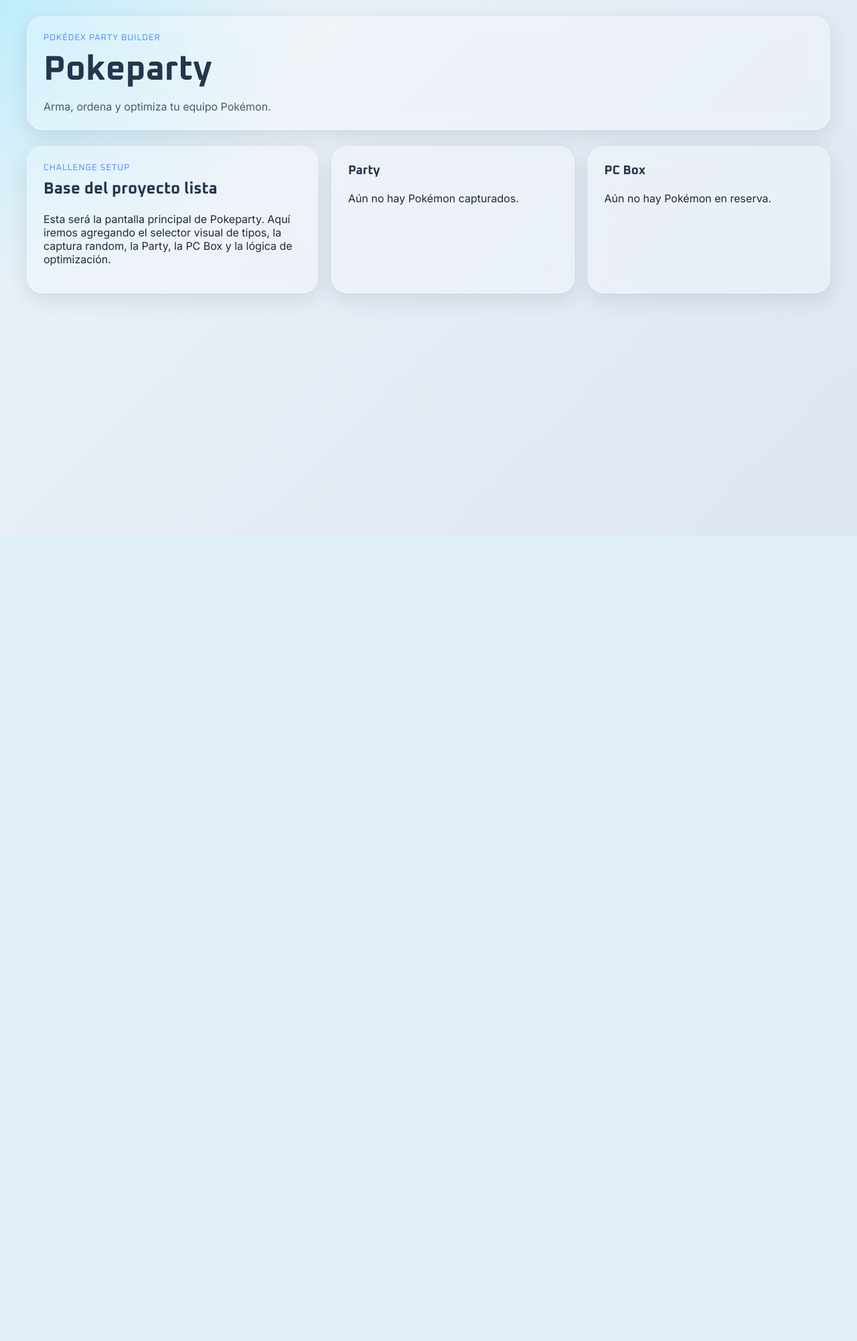
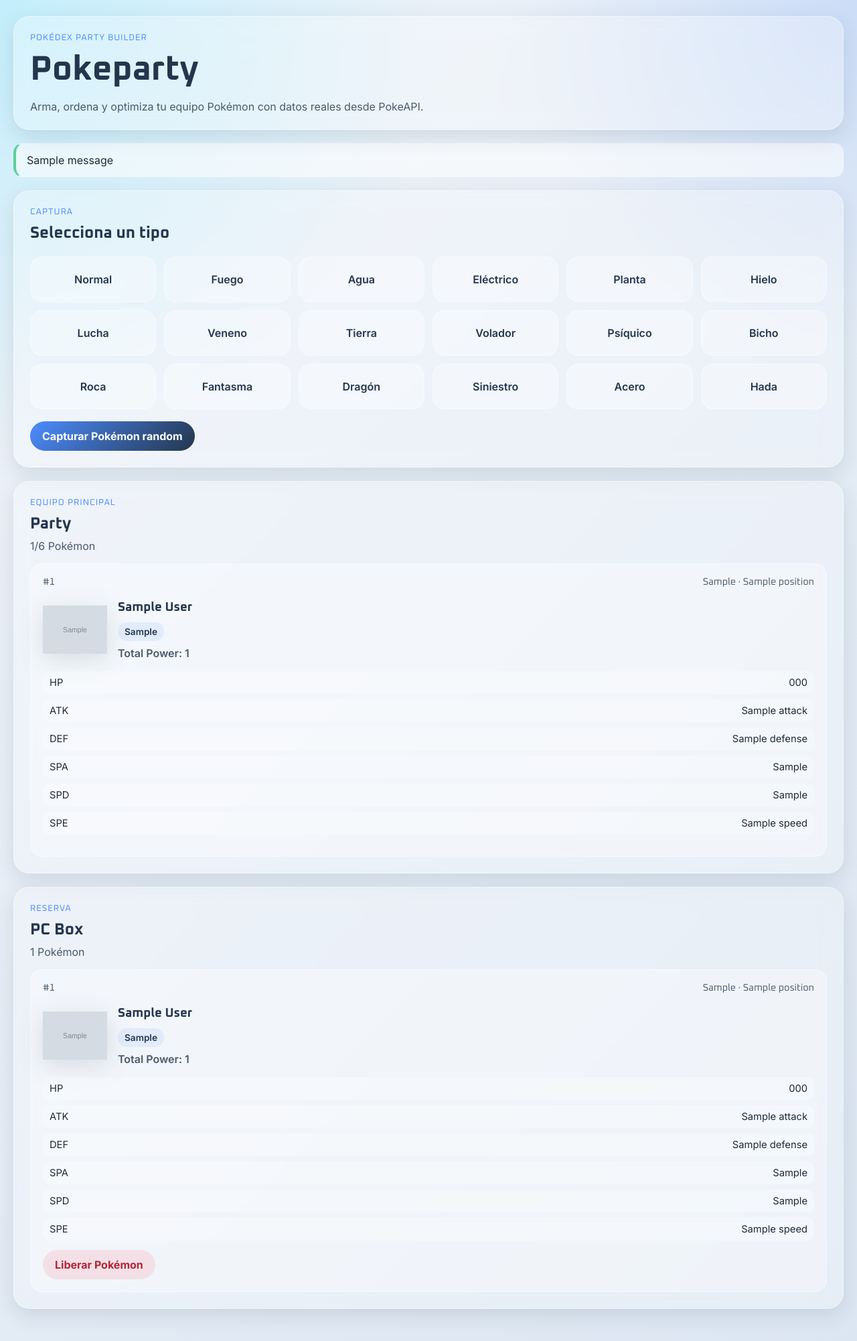
Before and after one commit to raulantonino/pokeparty, a Django app: template templates/roster/dashboard.html in a window 1280 px wide. Shown: the whole page at 67% size. Before the commit the page ends 459 px from the top, so only its background shows below. Run offline with Django 5.2, Linux system fonts and the light colour scheme; tables that the repository leaves empty hold one stand-in row (values such as "Sample post"); the template is opened without the code that fills it: values that come from a table or form of the project are taken from there, most other values are stand-ins (such as "Sample title", 1, 10 or a date in 2020); grey boxes marked "Sample" are stand-in pictures; one stand-in notice (Sample message) is shown.

Commit message:
feat(api): integrate pokeapi service and capture flow

```diff
--- /dev/null
+++ b/roster/forms.py
@@ -0,0 +1,11 @@
+from django import forms
+
+from .models import PokemonType
+
+
+class PokemonTypeSelectionForm(forms.Form):
+    pokemon_type = forms.ChoiceField(
+        choices=PokemonType.choices,
+        widget=forms.RadioSelect,
+        label="Tipo de Pokémon",
+    )
--- a/roster/urls.py
+++ b/roster/urls.py
@@ -1,8 +1,11 @@
 from django.urls import path
+
 from . import views
 
 app_name = "roster"
 
 urlpatterns = [
     path("", views.dashboard_view, name="dashboard"),
+    path("capture/", views.capture_pokemon_view, name="capture"),
+    path("release/<int:entry_id>/", views.release_pokemon_view, name="release"),
 ]
--- a/static/css/styles.css
+++ b/static/css/styles.css
@@ -9,6 +9,7 @@
     --cyan-glow: #8fe8ff;
     --red-soft: #ff5c6c;
     --yellow-soft: #ffd166;
+    --green-soft: #5ecf9d;
 
     --glass-bg: rgba(255, 255, 255, 0.28);
     --glass-border: rgba(255, 255, 255, 0.42);
@@ -16,6 +17,8 @@
 
     --radius-xl: 24px;
     --radius-lg: 18px;
+    --radius-md: 14px;
+    --transition-fast: 180ms ease;
 }
 
 * {
@@ -28,16 +31,26 @@
     font-family: "Inter", sans-serif;
     color: var(--text-main);
     background:
-        radial-gradient(circle at top left, rgba(143, 232, 255, 0.5), transparent 30%),
+        radial-gradient(circle at top left, rgba(143, 232, 255, 0.45), transparent 28%),
+        radial-gradient(circle at top right, rgba(76, 141, 255, 0.18), transparent 22%),
         linear-gradient(135deg, var(--bg-main), var(--bg-secondary));
 }
 
-h1, h2, h3, .eyebrow, .section-kicker {
+img {
+    display: block;
+    max-width: 100%;
+}
+
+button {
+    font: inherit;
+}
+
+h1, h2, h3, .eyebrow, .section-kicker, .pokemon-id, .pokemon-position {
     font-family: "Oxanium", sans-serif;
 }
 
 .app-shell {
-    width: min(1200px, calc(100% - 32px));
+    width: min(1240px, calc(100% - 32px));
     margin: 0 auto;
     padding: 24px 0 48px;
 }
@@ -53,7 +66,7 @@
 
 .site-header {
     padding: 24px;
-    margin-bottom: 24px;
+    margin-bottom: 20px;
 }
 
 .eyebrow,
@@ -74,28 +87,230 @@
 .site-subtitle {
     margin: 12px 0 0;
     color: var(--text-soft);
-    max-width: 55ch;
+    max-width: 60ch;
 }
 
-.dashboard-grid {
+.messages-stack {
     display: grid;
-    grid-template-columns: 1.2fr 1fr 1fr;
+    gap: 10px;
+    margin-bottom: 20px;
+}
+
+.message {
+    padding: 14px 16px;
+    border-radius: var(--radius-md);
+    border: 1px solid rgba(255, 255, 255, 0.35);
+    background: rgba(255, 255, 255, 0.55);
+}
+
+.message-success {
+    border-left: 4px solid var(--green-soft);
+}
+
+.message-warning {
+    border-left: 4px solid var(--yellow-soft);
+}
+
+.message-error {
+    border-left: 4px solid var(--red-soft);
+}
+
+.dashboard-layout {
+    display: grid;
     gap: 20px;
 }
 
-.hero-panel,
-.column-panel {
+.capture-panel,
+.list-panel {
     padding: 24px;
 }
 
-.hero-panel h2,
-.column-panel h3 {
-    margin-top: 0;
+.section-heading h2 {
+    margin: 0 0 8px;
     color: var(--blue-deep);
 }
 
-@media (max-width: 900px) {
-    .dashboard-grid {
-        grid-template-columns: 1fr;
+.section-heading p:last-child {
+    margin-top: 0;
+    color: var(--text-soft);
+}
+
+.type-grid {
+    display: grid;
+    grid-template-columns: repeat(6, minmax(0, 1fr));
+    gap: 12px;
+    margin: 20px 0 18px;
+}
+
+.type-card {
+    position: relative;
+    display: flex;
+    align-items: center;
+    justify-content: center;
+    min-height: 68px;
+    padding: 12px;
+    border-radius: var(--radius-lg);
+    border: 1px solid rgba(255, 255, 255, 0.38);
+    background: rgba(255, 255, 255, 0.32);
+    cursor: pointer;
+    transition: transform var(--transition-fast), border-color var(--transition-fast), box-shadow var(--transition-fast);
+    text-align: center;
+    color: var(--blue-deep);
+    font-weight: 600;
+}
+
+.type-card:hover {
+    transform: translateY(-2px);
+    box-shadow: 0 10px 24px rgba(36, 54, 77, 0.1);
+}
+
+.type-card input {
+    position: absolute;
+    opacity: 0;
+    pointer-events: none;
+}
+
+.type-card:has(input:checked) {
+    border-color: rgba(76, 141, 255, 0.85);
+    box-shadow: 0 0 0 2px rgba(76, 141, 255, 0.18);
+    background: rgba(255, 255, 255, 0.52);
+}
+
+.primary-button,
+.danger-button {
+    border: none;
+    border-radius: 999px;
+    padding: 12px 18px;
+    cursor: pointer;
+    transition: transform var(--transition-fast), opacity var(--transition-fast);
+}
+
+.primary-button:hover,
+.danger-button:hover {
+    transform: translateY(-1px);
+}
+
+.primary-button {
+    background: linear-gradient(135deg, var(--blue-main), var(--blue-deep));
+    color: white;
+    font-weight: 700;
+}
+
+.danger-button {
+    background: rgba(255, 92, 108, 0.14);
+    color: #b32436;
+    font-weight: 700;
+}
+
+.pokemon-grid {
+    display: grid;
+    grid-template-columns: repeat(auto-fit, minmax(260px, 1fr));
+    gap: 16px;
+}
+
+.pokemon-card {
+    padding: 18px;
+    border-radius: var(--radius-lg);
+    background: rgba(255, 255, 255, 0.34);
+    border: 1px solid rgba(255, 255, 255, 0.38);
+}
+
+.pokemon-card-top {
+    display: flex;
+    justify-content: space-between;
+    gap: 12px;
+    margin-bottom: 14px;
+    color: var(--text-soft);
+    font-size: 0.9rem;
+}
+
+.pokemon-main {
+    display: grid;
+    grid-template-columns: 96px 1fr;
+    gap: 16px;
+    align-items: center;
+    margin-bottom: 14px;
+}
+
+.pokemon-image {
+    width: 96px;
+    height: 96px;
+    object-fit: contain;
+    filter: drop-shadow(0 8px 18px rgba(36, 54, 77, 0.14));
+}
+
+.pokemon-name {
+    margin: 0 0 10px;
+    color: var(--blue-deep);
+}
+
+.type-chip-row {
+    display: flex;
+    flex-wrap: wrap;
+    gap: 8px;
+    margin-bottom: 8px;
+}
+
+.type-chip {
+    display: inline-flex;
+    align-items: center;
+    padding: 6px 10px;
+    border-radius: 999px;
+    background: rgba(76, 141, 255, 0.1);
+    color: var(--blue-deep);
+    font-size: 0.85rem;
+    font-weight: 600;
+}
+
+.power-line {
+    margin: 0;
+    color: var(--text-soft);
+    font-weight: 600;
+}
+
+.stats-list {
+    display: grid;
+    gap: 8px;
+    margin-bottom: 14px;
+}
+
+.stat-row {
+    display: flex;
+    justify-content: space-between;
+    gap: 12px;
+    padding: 8px 10px;
+    border-radius: 10px;
+    background: rgba(255, 255, 255, 0.3);
+    font-size: 0.92rem;
+}
+
+.empty-state {
+    margin: 0;
+    color: var(--text-soft);
+}
+
+@media (max-width: 1100px) {
+    .type-grid {
+        grid-template-columns: repeat(4, minmax(0, 1fr));
     }
 }
+
+@media (max-width: 720px) {
+    .app-shell {
+        width: min(100% - 20px, 1240px);
+    }
+
+    .type-grid {
+        grid-template-columns: repeat(2, minmax(0, 1fr));
+    }
+
+    .pokemon-main {
+        grid-template-columns: 1fr;
+        justify-items: center;
+        text-align: center;
+    }
+
+    .type-chip-row {
+        justify-content: center;
+    }
+}
--- a/templates/base.html
+++ b/templates/base.html
@@ -20,8 +20,20 @@
                 <p class="eyebrow">Pokédex party builder</p>
                 <h1 class="site-title">Pokeparty</h1>
             </div>
-            <p class="site-subtitle">Arma, ordena y optimiza tu equipo Pokémon.</p>
+            <p class="site-subtitle">
+                Arma, ordena y optimiza tu equipo Pokémon con datos reales desde PokeAPI.
+            </p>
         </header>
+
+        {% if messages %}
+            <section class="messages-stack">
+                {% for message in messages %}
+                    <article class="message message-{{ message.tags }}">
+                        {{ message }}
+                    </article>
+                {% endfor %}
+            </section>
+        {% endif %}
 
         <main class="page-content">
             {% block content %}{% endblock %}
--- a/templates/roster/dashboard.html
+++ b/templates/roster/dashboard.html
@@ -1,27 +1,62 @@
 {% extends "base.html" %}
 
-{% block title %}Pokeparty | Inicio{% endblock %}
+{% block title %}Pokeparty | Dashboard{% endblock %}
 
 {% block content %}
-<section class="dashboard-grid">
-    <section class="glass-panel hero-panel">
-        <p class="section-kicker">Challenge setup</p>
-        <h2>Base del proyecto lista</h2>
-        <p>
-            Esta será la pantalla principal de Pokeparty. Aquí iremos agregando el
-            selector visual de tipos, la captura random, la Party, la PC Box y la lógica
-            de optimización.
-        </p>
+<section class="dashboard-layout">
+    <section class="glass-panel capture-panel">
+        <div class="section-heading">
+            <p class="section-kicker">Captura</p>
+            <h2>Selecciona un tipo</h2>
+        </div>
+
+        <form method="post" action="{% url 'roster:capture' %}">
+            {% csrf_token %}
+            <div class="type-grid">
+                {% for radio in form.pokemon_type %}
+                    <label class="type-card">
+                        {{ radio.tag }}
+                        <span>{{ radio.choice_label }}</span>
+                    </label>
+                {% endfor %}
+            </div>
+
+            <button type="submit" class="primary-button">
+                Capturar Pokémon random
+            </button>
+        </form>
     </section>
 
-    <section class="glass-panel column-panel">
-        <h3>Party</h3>
-        <p>Aún no hay Pokémon capturados.</p>
+    <section class="glass-panel list-panel">
+        <div class="section-heading">
+            <p class="section-kicker">Equipo principal</p>
+            <h2>Party</h2>
+            <p>{{ party_entries|length }}/6 Pokémon</p>
+        </div>
+
+        <div class="pokemon-grid">
+            {% for entry in party_entries %}
+                {% include "roster/partials/pokemon_card.html" with entry=entry show_release=False %}
+            {% empty %}
+                <p class="empty-state">Aún no hay Pokémon en la Party.</p>
+            {% endfor %}
+        </div>
     </section>
 
-    <section class="glass-panel column-panel">
-        <h3>PC Box</h3>
-        <p>Aún no hay Pokémon en reserva.</p>
+    <section class="glass-panel list-panel">
+        <div class="section-heading">
+            <p class="section-kicker">Reserva</p>
+            <h2>PC Box</h2>
+            <p>{{ box_entries|length }} Pokémon</p>
+        </div>
+
+        <div class="pokemon-grid">
+            {% for entry in box_entries %}
+                {% include "roster/partials/pokemon_card.html" with entry=entry show_release=True %}
+            {% empty %}
+                <p class="empty-state">Aún no hay Pokémon en la PC Box.</p>
+            {% endfor %}
+        </div>
     </section>
 </section>
 {% endblock %}
--- /dev/null
+++ b/templates/roster/partials/pokemon_card.html
@@ -0,0 +1,69 @@
+<article class="pokemon-card">
+    <div class="pokemon-card-top">
+        <span class="pokemon-id">#{{ entry.pokemon.external_id }}</span>
+        <span class="pokemon-position">
+            {{ entry.get_location_display }} · {{ entry.position }}
+        </span>
+    </div>
+
+    <div class="pokemon-main">
+        <img
+            src="{{ entry.pokemon.image_url }}"
+            alt="{{ entry.pokemon.display_name }}"
+            class="pokemon-image"
+        >
+
+        <div>
+            <h3 class="pokemon-name">{{ entry.pokemon.display_name }}</h3>
+
+            <div class="type-chip-row">
+                <span class="type-chip">{{ entry.pokemon.get_primary_type_display }}</span>
+                {% if entry.pokemon.secondary_type %}
+                    <span class="type-chip">{{ entry.pokemon.get_secondary_type_display }}</span>
+                {% endif %}
+            </div>
+
+            <p class="power-line">Total Power: {{ entry.pokemon.total_power }}</p>
+        </div>
+    </div>
+
+    <div class="stats-list">
+        <div class="stat-row">
+            <span>HP</span>
+            <span>{{ entry.pokemon.hp }}</span>
+        </div>
+        <div class="stat-row">
+            <span>ATK</span>
+            <span>{{ entry.pokemon.attack }}</span>
+        </div>
+        <div class="stat-row">
+            <span>DEF</span>
+            <span>{{ entry.pokemon.defense }}</span>
+        </div>
+        <div class="stat-row">
+            <span>SPA</span>
+            <span>{{ entry.pokemon.special_attack }}</span>
+        </div>
+        <div class="stat-row">
+            <span>SPD</span>
+            <span>{{ entry.pokemon.special_defense }}</span>
+        </div>
+        <div class="stat-row">
+            <span>SPE</span>
+            <span>{{ entry.pokemon.speed }}</span>
+        </div>
+    </div>
+
+    {% if show_release %}
+        <form method="post" action="{% url 'roster:release' entry.id %}">
+            {% csrf_token %}
+            <button
+                type="submit"
+                class="danger-button"
+                onclick="return confirm('¿Seguro que quieres liberar este Pokémon?');"
+            >
+                Liberar Pokémon
+            </button>
+        </form>
+    {% endif %}
+</article>
```
Also changed, not shown: roster/services/pokeapi.py (added, +90 -0 lines), roster/services/roster.py (added, +51 -0 lines), roster/views.py (+71 -1 lines), roster/services/__init__.py (added).
